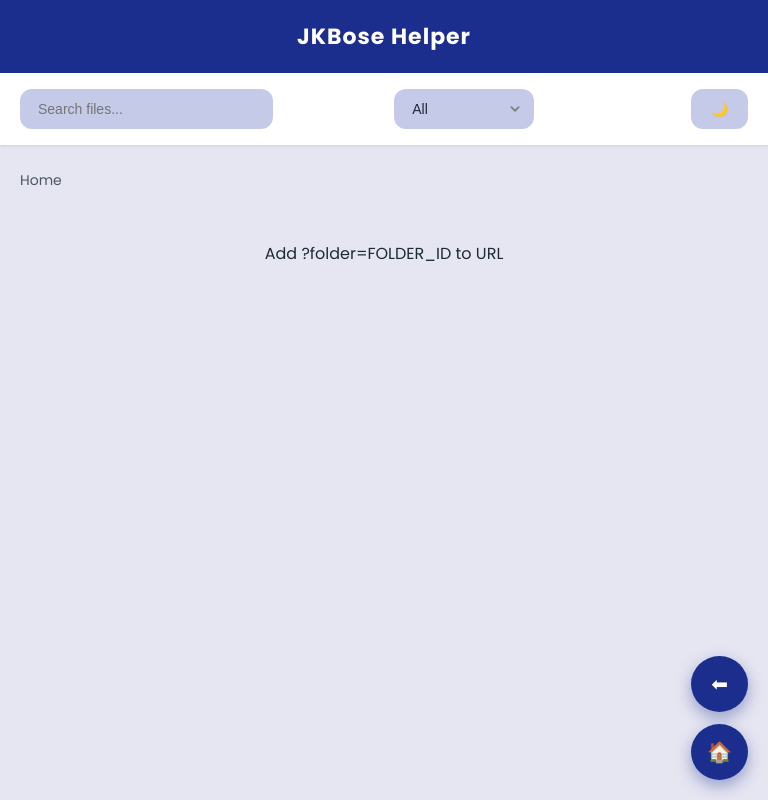
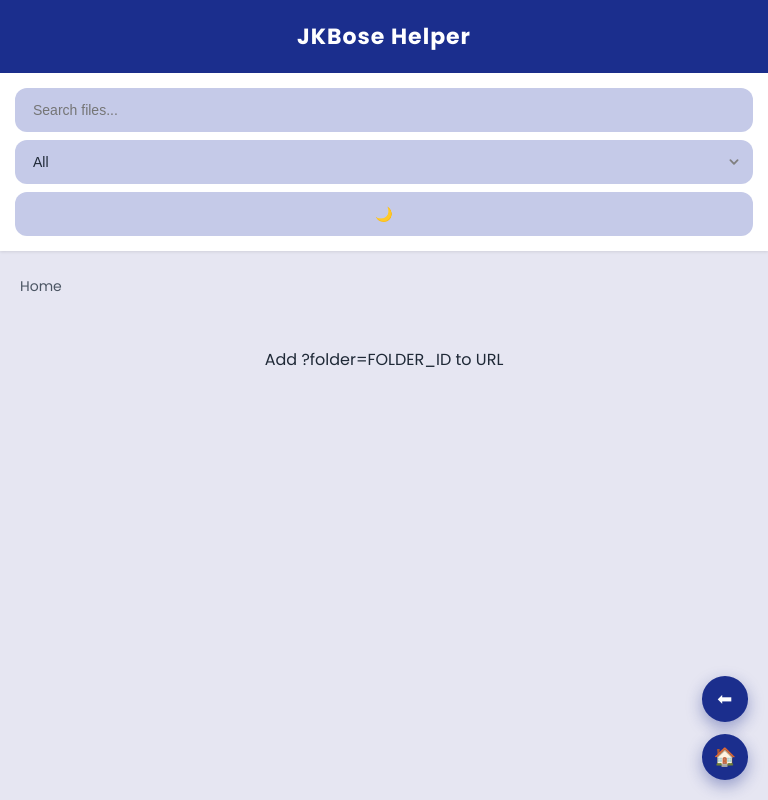
Before and after one commit to Abidd11/Google-drive-, a plain HTML site: page index.html in a window 768 px wide. Drawn offline with Linux system fonts and the light colour scheme.

Commit message:
Update index.html

```diff
--- a/index.html
+++ b/index.html
@@ -9,7 +9,7 @@
 /* --- 1. Root Variables & New Colors --- */
 :root{
   --primary: #1B2E8D; /* Deep Indigo - Header, FAB */
-  --accent: #A855F7; /* Violet (kept for gradient consistency) */
+  --accent: #A855F7;
   --bg: #E6E6F2;     /* Light Lavender - Main Background */
   --card: #FFFFFF;   /* White - Cards */
   --card-bg-light: #C5CAE8; /* Medium Lavender - Used for subtle depth */
@@ -48,35 +48,44 @@ header{
   letter-spacing:1px;
 }
 
-/* --- 4. Top Controls (Topbar) --- */
+/* --- 4. Top Controls (Topbar) - UNIFIED LOOK --- */
 .topbar{
   display:flex;
-  flex-wrap:wrap;
-  justify-content:center;
-  gap:12px;
+  flex-wrap: wrap; /* Allows wrapping on smaller screens */
+  gap:10px; /* Reduced gap */
   padding:16px 20px;
   background:var(--card);
   box-shadow:var(--shadow-sm);
   margin-bottom: 15px;
+  max-width: 1200px;
+  margin-left: auto;
+  margin-right: auto;
+  align-items: center; /* Vertically align all items */
 }
-.search input, select{
+.search{
+    flex-grow: 1; /* Search bar takes up most available space */
+    min-width: 180px; /* Minimum size for search box */
+}
+.search input, select, .toggle{
   padding:12px 18px;
   border-radius:12px;
   border:none;
   background:var(--card-bg-light);
   font-size:14px;
   outline:none;
-  width:100%;
-  max-width:250px;
   color:var(--text);
   transition:all .3s;
+  height: 44px; /* Ensure uniform height for all controls */
+  box-sizing: border-box;
+}
+.search input{
+    width: 100%;
 }
 .search input:focus, select:focus{
   background:var(--card);
   box-shadow:0 0 0 3px var(--primary);
 }
 select{
-  width: auto;
   min-width: 140px;
   -webkit-appearance: none;
   -moz-appearance: none;
@@ -86,14 +95,11 @@ select{
   background-size: 18px;
 }
 .toggle{
-  background:var(--card-bg-light);
-  border:none;
-  border-radius:12px;
-  padding:10px 16px;
-  cursor:pointer;
-  font-weight:600;
-  color:var(--text);
-  transition:background .3s, transform .2s;
+  min-width: 44px; /* Fixed size for circular appearance on mobile */
+  padding: 0;
+  display: flex;
+  justify-content: center;
+  align-items: center;
 }
 .toggle:hover{
   background:var(--primary);
@@ -108,6 +114,8 @@ select{
   color:#4b5563 !important;
   font-weight: 500;
   text-align: left !important;
+  max-width: 1200px;
+  margin: 0 auto;
 }
 
 /* --- 5. Grid Layout and Animation --- */
@@ -116,6 +124,8 @@ select{
   grid-template-columns:repeat(auto-fit,minmax(180px,1fr));
   gap:20px;
   padding:20px;
+  max-width: 1200px;
+  margin: 0 auto;
 }
 .card{
   animation:fadeInUp .4s ease backwards;
@@ -234,28 +244,28 @@ select{
 
 /* FLOATING BACK BUTTON STYLES (Inside Viewer) */
 #closeViewer{
-  position:absolute; /* Relative to #viewer */
-  bottom: 20px;     /* Floating bottom */
-  left: 20px;       /* Floating left */
-  right: auto;      /* Reset right position */
-  top: auto;        /* Reset top position */
+  position:absolute;
+  bottom: 20px;
+  left: 20px;
+  right: auto;
+  top: auto;
 
   background:var(--primary);
   color:#fff;
   border:none;
-  border-radius:12px; /* More rectangular/pill-shaped */
+  border-radius:12px;
   padding:10px 18px;
   cursor:pointer;
   font-weight: 600;
   font-size: 16px;
   opacity: 0.9;
-  z-index: 2001; /* Must be above the iframe */
+  z-index: 2001;
 
   transition: opacity .2s, background .3s, transform .3s;
   display: flex;
   align-items: center;
   gap: 5px;
-  box-shadow: 0 4px 12px rgba(27, 46, 141, 0.4); /* Floating shadow */
+  box-shadow: 0 4px 12px rgba(27, 46, 141, 0.4);
 }
 #closeViewer:hover{
     opacity: 1;
@@ -263,18 +273,34 @@ select{
     transform: translateY(-2px);
 }
 
-/* --- 9. Responsive adjustments for larger screens --- */
-@media(min-width: 768px) {
-  .topbar{justify-content: space-between; max-width: 900px; margin: 0 auto 15px;}
-  .search input {max-width: 300px;}
-  .grid-container{max-width: 900px; margin: 0 auto;}
-  .toggle {padding: 10px 20px;}
-}
-@media(max-width: 600px){
+/* --- 9. Responsive adjustments for smaller screens --- */
+@media(max-width: 768px) {
+  /* Stack controls on small screens */
+  .topbar {
+    flex-direction: column;
+    gap: 8px;
+    padding: 15px 15px;
+  }
+  .search {
+    order: 1; /* Search bar first */
+    width: 100%;
+    min-width: auto;
+  }
+  select {
+    order: 2; /* Filter second */
+    width: 100%;
+    max-width: none;
+  }
+  .toggle {
+    order: 3; /* Dark mode button third, full width */
+    width: 100%;
+    min-width: auto;
+    border-radius: 12px; /* Full rectangular button */
+    padding: 12px 0;
+  }
+
   .grid-container{grid-template-columns:repeat(auto-fit,minmax(140px,1fr));}
-  .search input, select, .toggle{max-width: 100%;}
   .fab button {padding: 12px; font-size: 18px;}
-  /* Move floating back button slightly on small screens */
   #closeViewer {
     bottom: 10px;
     left: 10px;
@@ -292,13 +318,15 @@ select{
   <div class="search">
     <input id="searchBox" type="text" placeholder="Search files...">
   </div>
+
   <select id="filterType">
     <option value="all">All</option>
     <option value="folder">Folders</option>
     <option value="pdf">PDFs</option>
     <option value="image">Images</option>
   </select>
-  <button class="toggle" id="modeToggle">🌙</button>
+
+  <button class="toggle" id="modeToggle" title="Toggle Dark Mode">🌙</button>
 </div>
 
 <div id="breadcrumb">Home</div>
```
